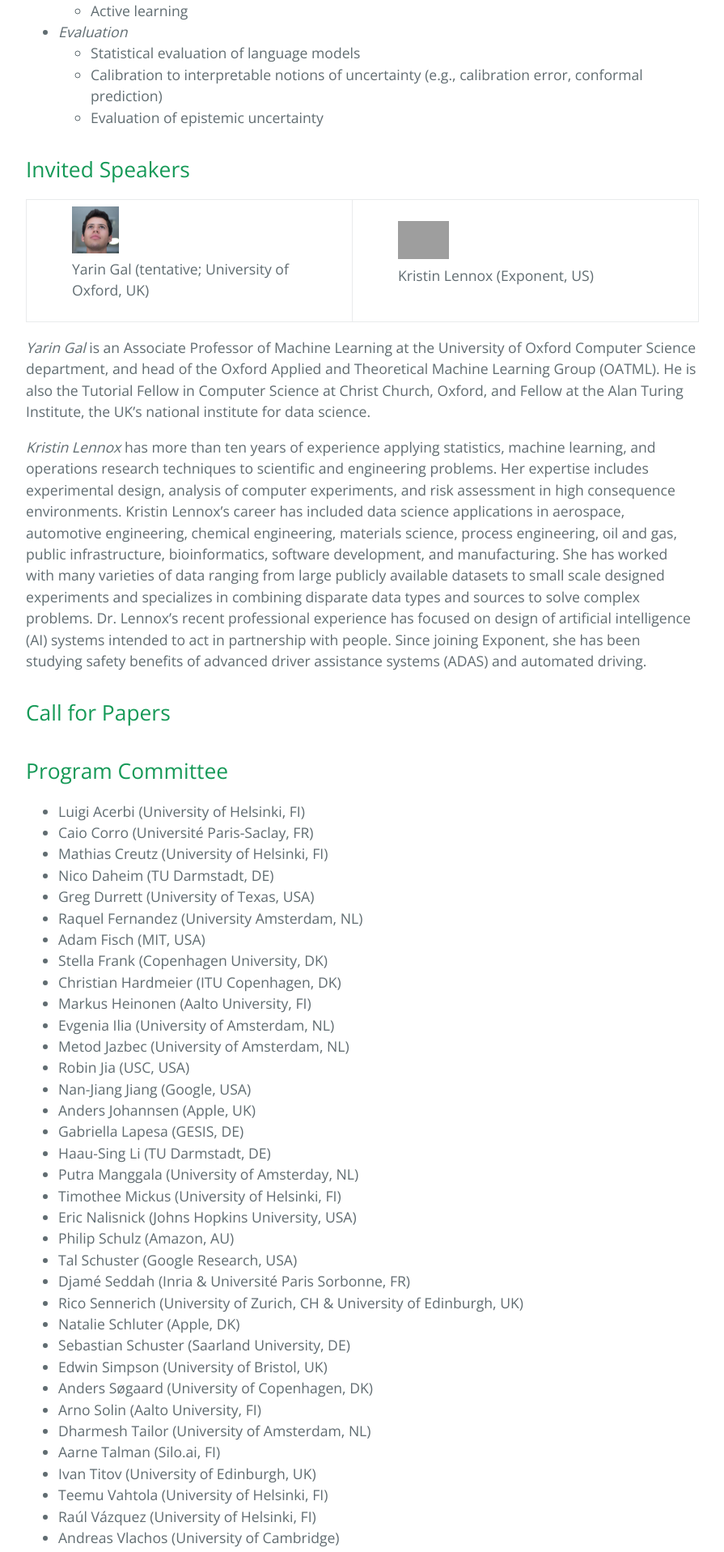
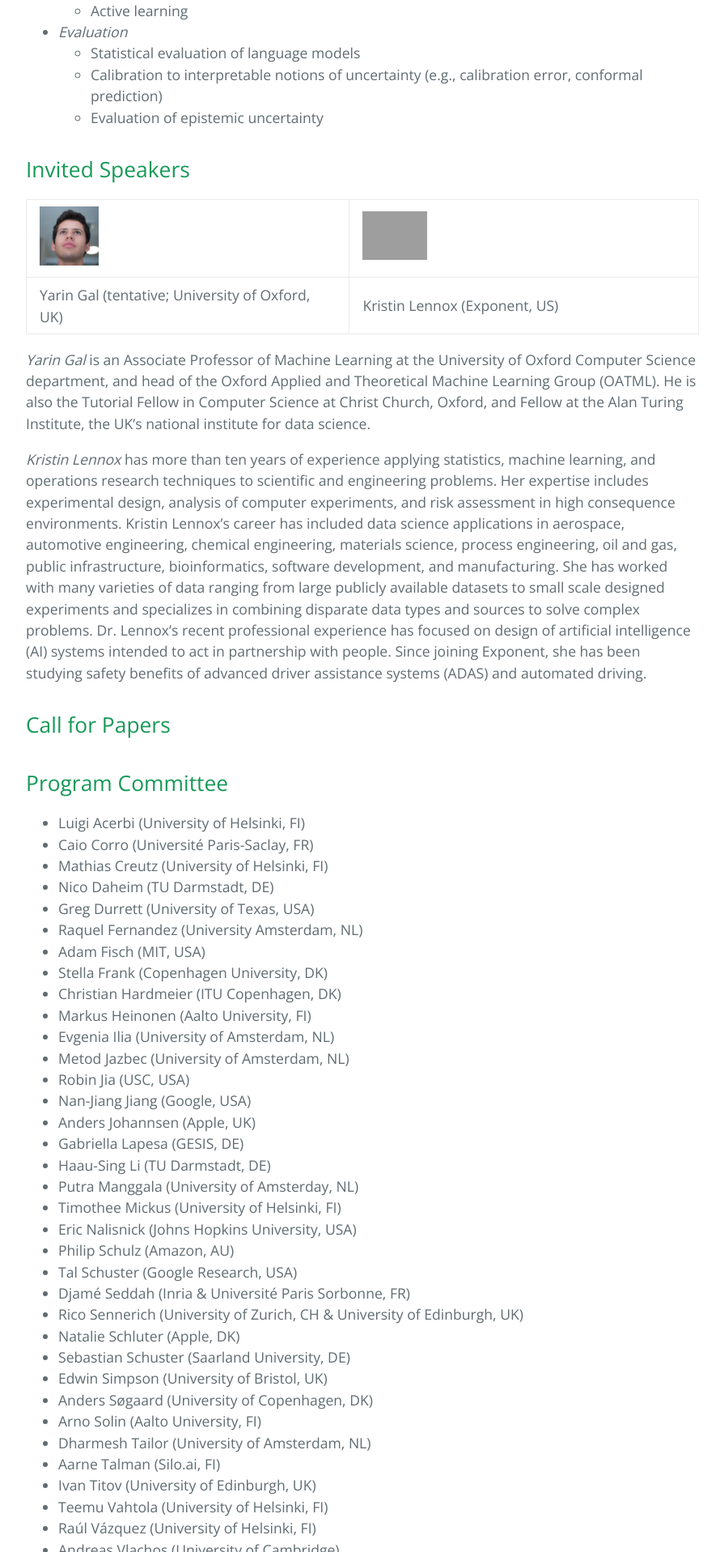
Before and after one commit to uncertainlp/uncertainlp.github.io, a Jekyll site: the page built from index.md, in a window 1280 px wide. Shown: the part 2600-4517 px from the top of the page at 81% size, without its empty margins (192-1087 px from the left). Built offline with Jekyll 4.4.1, drawn with Linux system fonts in a browser that asks for light colours; our own code applies the rules of GitHub Pages for plain Markdown files; the repository's description, which GitHub fills in, is left out; grey boxes are pictures that could not be loaded.

Commit message:
Different table format for speakers

```diff
--- a/index.md
+++ b/index.md
@@ -61,14 +61,12 @@ UncertaiNLP welcomes submissions to topics related (but not limited) to:
 
 <table>
   <tr>
-  <td><figure display="inline-block">
-    <img src="./assets/speakers/yarin.jpg" width="20%" />
-    <figcaption font-size=10px word-wrap="break-word" height="auto">Yarin Gal (tentative; University of Oxford, UK)</figcaption>
-  </figure></td>
-  <td><figure display="inline-block">
-      <img src="./assets/speakers/kristin.png" width="20%" />
-      <figcaption font-size=10px word-wrap="break-word" height="auto">Kristin Lennox (Exponent, US)</figcaption>
-   </figure></td>
+    <td><img src="./assets/speakers/yarin.jpg" width="20%" /></td>
+    <td><img src="./assets/speakers/kristin.png" width="20%" /></td>
+  </tr>
+  <tr>
+    <td><figcaption font-size=10px word-wrap="break-word" height="auto">Yarin Gal (tentative; University of Oxford, UK)</figcaption></td>
+    <td><figcaption font-size=10px word-wrap="break-word" height="auto">Kristin Lennox (Exponent, US)</figcaption> </td>
   </tr>
 </table>
 
```
